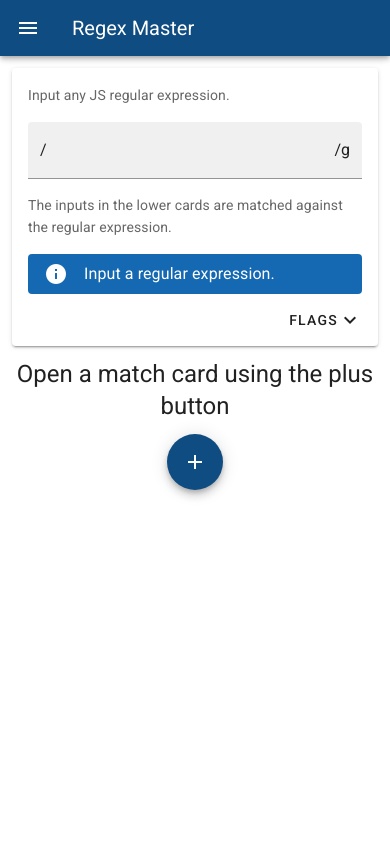
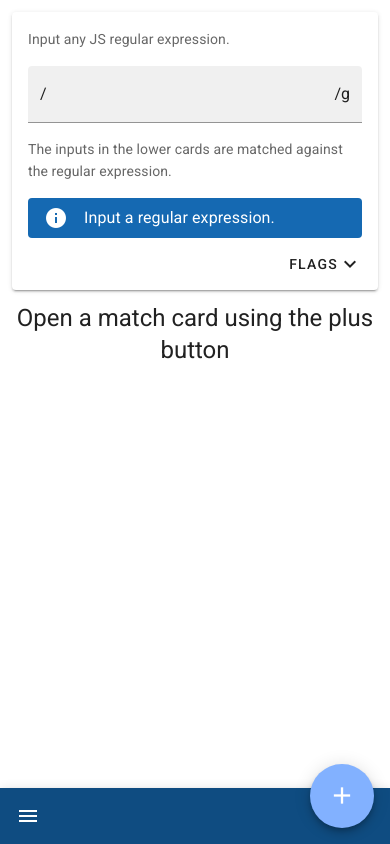
Before and after one commit to LKummer/regex-master, a Nuxt app: page / in a window 390 px wide. Built offline with nearby package versions, Linux system fonts and the light colour scheme.

Commit message:
Refactor the navbar in mobile screen sizes to bottom navigation.

```diff
--- a/components/RegexPanel.vue
+++ b/components/RegexPanel.vue
@@ -25,12 +25,13 @@
       </p>
       <div
         key="create"
-        class="text-center"
+        class="text-center mb-12 mb-sm-0"
       >
         <v-btn
           @click="create_card"
           fab
-          color="primary"
+          class="d-none d-sm-inline"
+          color="accent"
         >
           <v-icon>
             mdi-plus
@@ -38,8 +39,28 @@
         </v-btn>
       </div>
     </v-slide-y-reverse-transition>
+    <v-btn
+      @click="create_card"
+      fab
+      fixed
+      bottom
+      right
+      large
+      class="high-z d-flex d-sm-none"
+      color="accent"
+    >
+      <v-icon>
+        mdi-plus
+      </v-icon>
+    </v-btn>
   </div>
 </template>
+
+<style lang="scss" scoped>
+.high-z {
+  z-index: 100;
+}
+</style>
 
 <script>
 import MatchCard from '~/components/MatchCard'
--- a/layouts/default.vue
+++ b/layouts/default.vue
@@ -6,6 +6,21 @@
       disable-resize-watcher
     >
       <v-list>
+        <v-list-item>
+          <v-list-item-content>
+            <v-list-item-title
+              class="title"
+            >
+              Regex Master
+            </v-list-item-title>
+            <v-list-item-subtitle>
+              Multi matching regex utility.
+            </v-list-item-subtitle>
+          </v-list-item-content>
+        </v-list-item>
+        <v-divider
+          class="mb-4"
+        />
         <v-list-item
           v-for="(item, index) of items"
           :key="index"
@@ -32,25 +47,14 @@
       <v-toolbar
         dark
         color="primary"
+        class="d-none d-sm-block"
       >
-        <v-btn
-          @click="drawer = !drawer"
-          text
-          icon
-          class="d-flex d-sm-none"
-        >
-          <v-icon>
-            mdi-menu
-          </v-icon>
-        </v-btn>
         <v-toolbar-title
           class="mr-4"
         >
           Regex Master
         </v-toolbar-title>
-        <v-toolbar-items
-          class="d-none d-sm-flex"
-        >
+        <v-toolbar-items>
           <v-btn
             v-for="(item, index) of items"
             :key="index"
@@ -61,9 +65,7 @@
           </v-btn>
         </v-toolbar-items>
         <v-spacer />
-        <v-toolbar-items
-          class="d-none d-sm-flex"
-        >
+        <v-toolbar-items>
           <v-btn
             :href="source.to"
             text
@@ -73,6 +75,25 @@
           </v-btn>
         </v-toolbar-items>
       </v-toolbar>
+
+      <v-toolbar
+        bottom
+        width="100%"
+        class="fixed d-flex d-sm-none"
+        color="primary"
+        dark
+      >
+        <v-btn
+          @click="drawer = !drawer"
+          text
+          icon
+        >
+          <v-icon>
+            mdi-menu
+          </v-icon>
+        </v-btn>
+      </v-toolbar>
+
       <v-container fluid>
         <v-fade-transition>
           <nuxt />
@@ -81,6 +102,13 @@
     </v-content>
   </v-app>
 </template>
+
+<style lang="scss" scoped>
+.fixed {
+  position: fixed;
+  z-index: 10;
+}
+</style>
 
 <script>
 export default {
```
